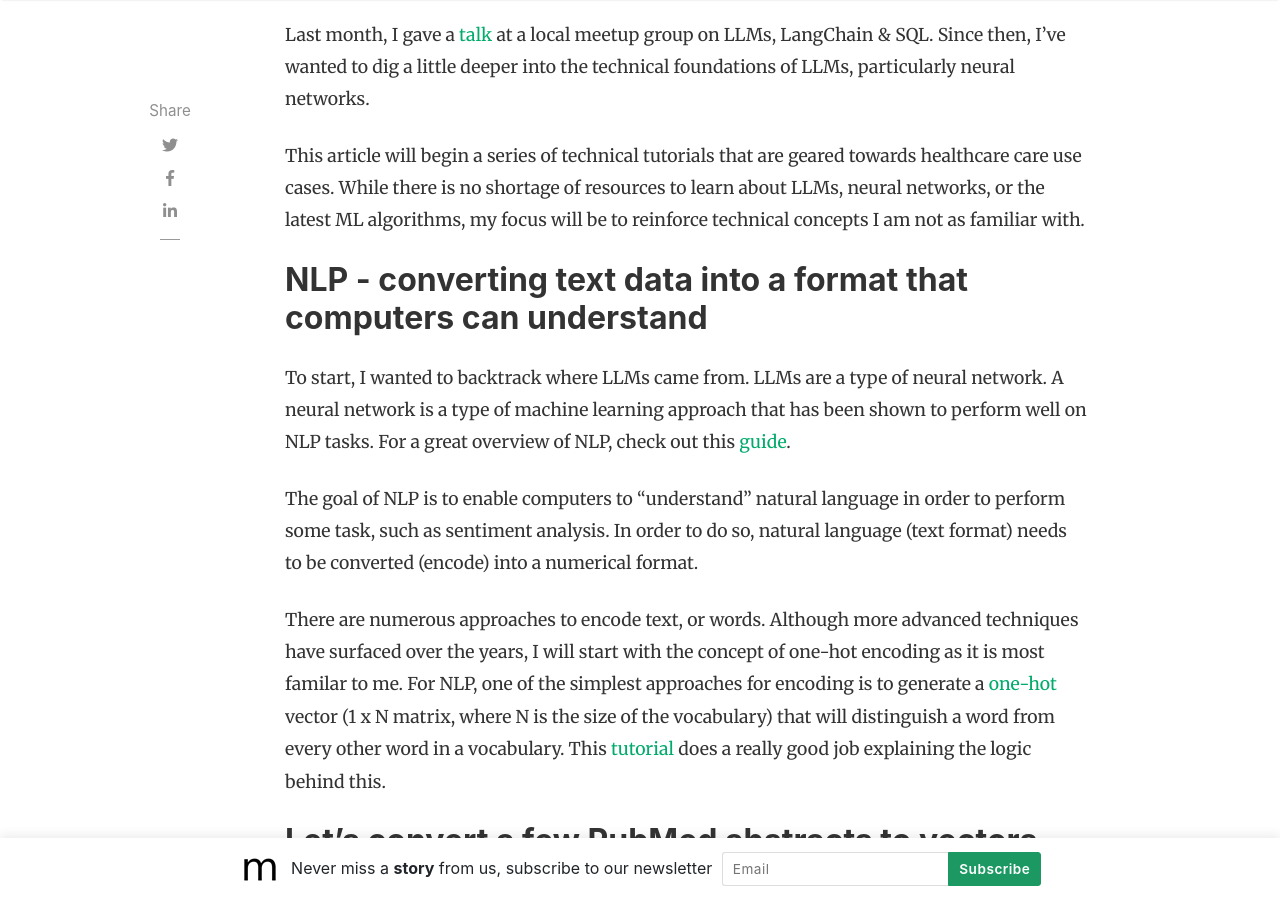
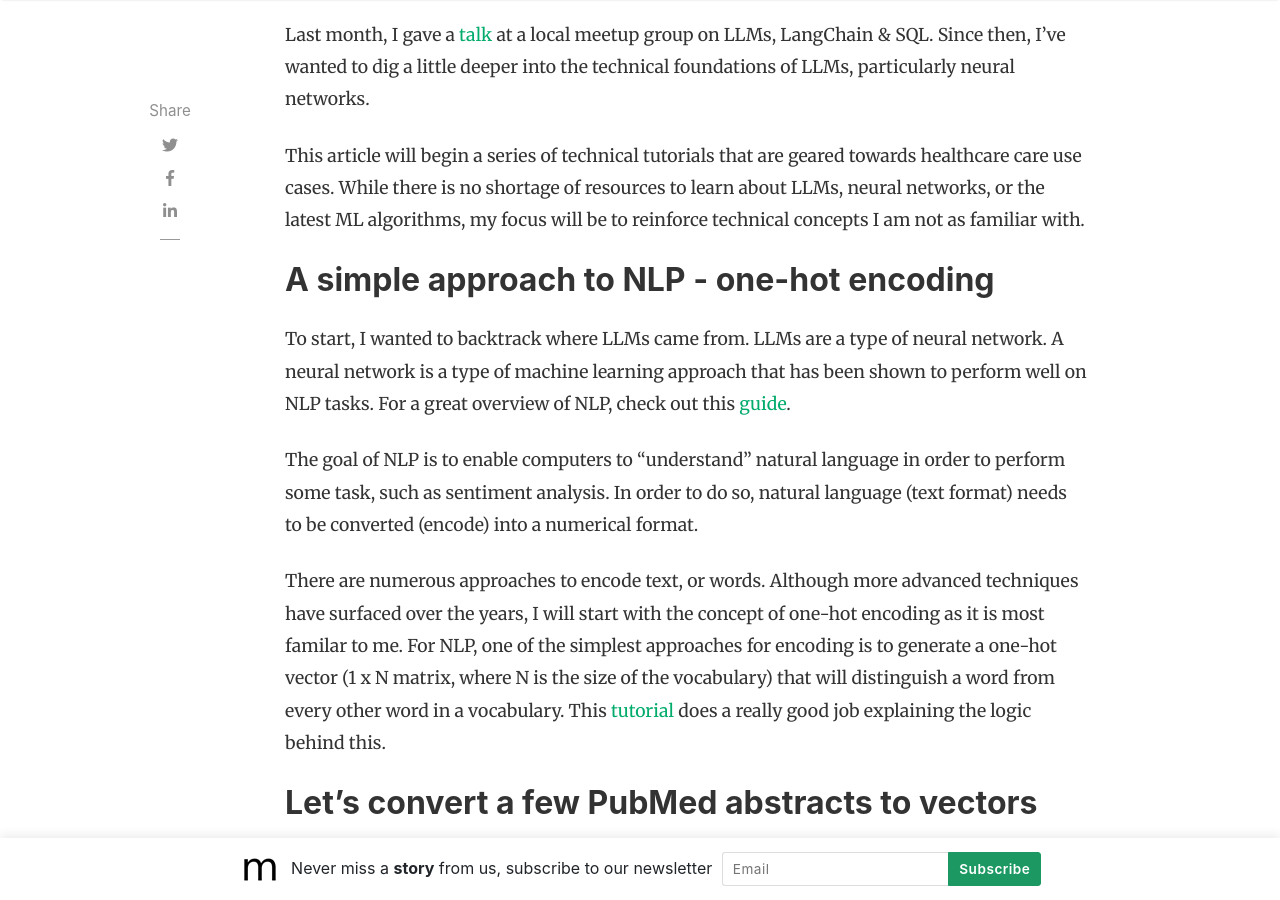
Before and after one commit to slsu0424/slsu0424.github.io, a Jekyll site: the page built from _posts/2023-07-27-test.md, in a window 1280 px wide and 900 px high, scrolled down 913 px. Built offline with Jekyll 4.4.1, drawn with Linux system fonts in a browser that asks for light colours; nearby versions of some CDN libraries; comment, search, counter and statistics services are not loaded.

Commit message:
Update 2023-07-27-test.md

```diff
--- a/_posts/2023-07-27-test.md
+++ b/_posts/2023-07-27-test.md
@@ -12,13 +12,13 @@ on LLMs, LangChain & SQL.  Since then, I've wanted to dig a little deeper into t
 This article will begin a series of technical tutorials that are geared towards healthcare care use cases.  While there is no shortage of resources to learn about LLMs, neural networks, or the latest ML algorithms, my focus will be to reinforce technical concepts I am not as familiar with.
 
 
-## NLP - converting text data into a format that computers can understand
+## A simple approach to NLP - one-hot encoding
 
 To start, I wanted to backtrack where LLMs came from.  LLMs are a type of neural network.  A neural network is a type of machine learning approach that has been shown to perform well on NLP tasks.  For a great overview of NLP, check out this [guide](https://www.deeplearning.ai/resources/natural-language-processing).
 
 The goal of NLP is to enable computers to "understand" natural language in order to perform some task, such as sentiment analysis.  In order to do so, natural language (text format) needs to be converted (encode) into a numerical format.
 
-There are numerous approaches to encode text, or words.  Although more advanced techniques have surfaced over the years, I will start with the concept of one-hot encoding as it is most familar to me.  For NLP, one of the simplest approaches for encoding is to generate a [one-hot](https://en.wikipedia.org/wiki/One-hot) vector (1 x N matrix, where N is the size of the vocabulary) that will distinguish a word from every other word in a vocabulary.  This [tutorial](https://gyan-mittal.com/nlp-ai-ml/nlp-word-encoding-by-one-hot-encoding/) does a really good job explaining the logic behind this.
+There are numerous approaches to encode text, or words.  Although more advanced techniques have surfaced over the years, I will start with the concept of one-hot encoding as it is most familar to me.  For NLP, one of the simplest approaches for encoding is to generate a one-hot vector (1 x N matrix, where N is the size of the vocabulary) that will distinguish a word from every other word in a vocabulary.  This [tutorial](https://gyan-mittal.com/nlp-ai-ml/nlp-word-encoding-by-one-hot-encoding/) does a really good job explaining the logic behind this.
 
 ## Let's convert a few PubMed abstracts to vectors
 
```
